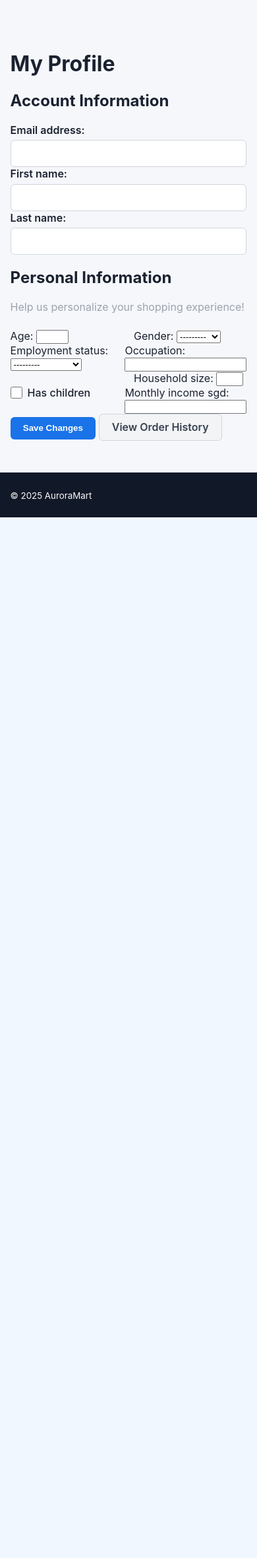
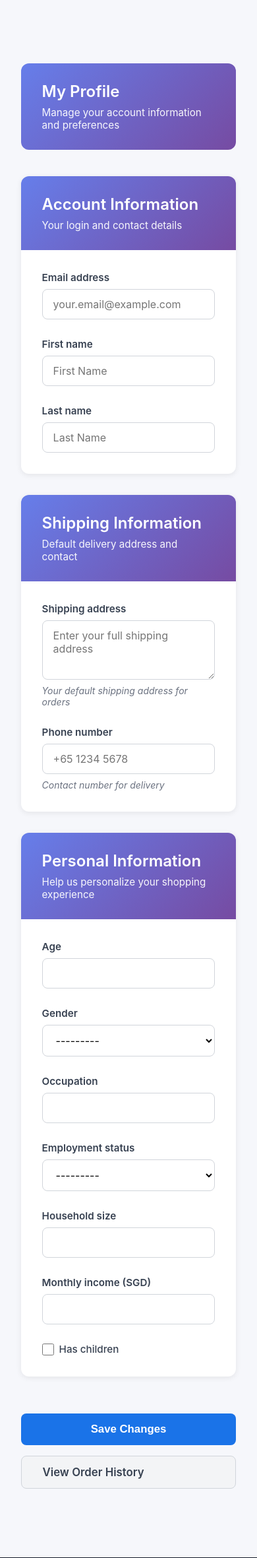
Before and after one commit to Path-yang/IS2108-Pair-Project, a Django app: template auroramart/templates/customers/profile.html in a window 390 px wide. Shown: the part 93-2454 px from the top of the page at 66% size. Before the commit the page ends 877 px from the top, so only its background shows below. Run offline with Django 5.2, Linux system fonts and the light colour scheme; the template is opened without the code that fills it: values that come from a table or form of the project are taken from there, others are empty.

Commit message:
Redesign profile page with improved styling and CUST-04 compliance - Add shipping address and phone number fields

```diff
--- a/auroramart/customers/forms.py
+++ b/auroramart/customers/forms.py
@@ -1,5 +1,5 @@
 from django import forms
-from django.contrib.auth.forms import UserCreationForm
+from django.contrib.auth.forms import UserCreationForm, PasswordChangeForm
 from django.contrib.auth.models import User
 
 from .models import CustomerProfile
@@ -51,6 +51,23 @@ class CustomerProfileForm(forms.ModelForm):
 class UserProfileUpdateForm(forms.ModelForm):
     """Form for updating user account information."""
 
+    shipping_address = forms.CharField(
+        widget=forms.Textarea(attrs={'rows': 3, 'placeholder': 'Enter your full shipping address'}),
+        required=False,
+        help_text="Your default shipping address for orders"
+    )
+    phone_number = forms.CharField(
+        max_length=20,
+        required=False,
+        widget=forms.TextInput(attrs={'placeholder': '+65 1234 5678'}),
+        help_text="Contact number for delivery"
+    )
+
     class Meta:
         model = User
         fields = ["first_name", "last_name", "email"]
+        widgets = {
+            'email': forms.EmailInput(attrs={'placeholder': 'your.email@example.com'}),
+            'first_name': forms.TextInput(attrs={'placeholder': 'First Name'}),
+            'last_name': forms.TextInput(attrs={'placeholder': 'Last Name'}),
+        }
--- a/auroramart/templates/customers/profile.html
+++ b/auroramart/templates/customers/profile.html
@@ -3,33 +3,36 @@
 {% block title %}My Profile - AuroraMart{% endblock %}
 
 {% block content %}
-<div class="profile-container">
-    <h1>My Profile</h1>
-
-    <div class="profile-sections">
-        <section class="profile-section">
-            <h2>Account Information</h2>
-            <form method="post" class="standard-form">
+<div class="profile-page">
+    <form method="post" class="profile-form">
+        <div class="card-header profile-main-header">
+            <h2>My Profile</h2>
+            <p class="card-subtitle">Manage your account information and preferences</p>
+        </div>
         {% csrf_token %}
 
-                <div class="form-group">
-                    {{ user_form.username.label_tag }}
-                    {{ user_form.username }}
-                    {% if user_form.username.errors %}
-                        <span class="field-error">{{ user_form.username.errors.0 }}</span>
-                    {% endif %}
+        <div class="profile-grid">
+            <!-- Account Information Card -->
+            <div class="profile-card">
+                <div class="card-header">
+                    <h2>Account Information</h2>
+                    <p class="card-subtitle">Your login and contact details</p>
                 </div>
 
+                <div class="card-body">
+                    <div class="form-row">
                         <div class="form-group">
-                    {{ user_form.email.label_tag }}
+                            <label for="{{ user_form.email.id_for_label }}">Email address</label>
                             {{ user_form.email }}
                             {% if user_form.email.errors %}
                                 <span class="field-error">{{ user_form.email.errors.0 }}</span>
                             {% endif %}
                         </div>
+                    </div>
 
+                    <div class="form-row form-row-2">
                         <div class="form-group">
-                    {{ user_form.first_name.label_tag }}
+                            <label for="{{ user_form.first_name.id_for_label }}">First name</label>
                             {{ user_form.first_name }}
                             {% if user_form.first_name.errors %}
                                 <span class="field-error">{{ user_form.first_name.errors.0 }}</span>
@@ -37,21 +40,59 @@
                         </div>
 
                         <div class="form-group">
-                    {{ user_form.last_name.label_tag }}
+                            <label for="{{ user_form.last_name.id_for_label }}">Last name</label>
                             {{ user_form.last_name }}
                             {% if user_form.last_name.errors %}
                                 <span class="field-error">{{ user_form.last_name.errors.0 }}</span>
                             {% endif %}
                         </div>
-        </section>
+                    </div>
+                </div>
+            </div>
 
-        <section class="profile-section">
+            <!-- Shipping Information Card -->
+            <div class="profile-card">
+                <div class="card-header">
+                    <h2>Shipping Information</h2>
+                    <p class="card-subtitle">Default delivery address and contact</p>
+                </div>
+
+                <div class="card-body">
+                    <div class="form-row">
+                        <div class="form-group">
+                            <label for="{{ user_form.shipping_address.id_for_label }}">Shipping address</label>
+                            {{ user_form.shipping_address }}
+                            {% if user_form.shipping_address.errors %}
+                                <span class="field-error">{{ user_form.shipping_address.errors.0 }}</span>
+                            {% endif %}
+                            <small class="form-help">{{ user_form.shipping_address.help_text }}</small>
+                        </div>
+                    </div>
+
+                    <div class="form-row">
+                        <div class="form-group">
+                            <label for="{{ user_form.phone_number.id_for_label }}">Phone number</label>
+                            {{ user_form.phone_number }}
+                            {% if user_form.phone_number.errors %}
+                                <span class="field-error">{{ user_form.phone_number.errors.0 }}</span>
+                            {% endif %}
+                            <small class="form-help">{{ user_form.phone_number.help_text }}</small>
+                        </div>
+                    </div>
+                </div>
+            </div>
+
+            <!-- Personal Information Card -->
+            <div class="profile-card">
+                <div class="card-header">
                     <h2>Personal Information</h2>
-            <p class="muted" style="margin-bottom: 1.5rem;">Help us personalize your shopping experience!</p>
+                    <p class="card-subtitle">Help us personalize your shopping experience</p>
+                </div>
 
-                <div style="display: grid; grid-template-columns: 1fr 1fr; gap: 1rem;">
+                <div class="card-body">
+                    <div class="form-row form-row-2">
                         <div class="form-group">
-                        {{ profile_form.age.label_tag }}
+                            <label for="{{ profile_form.age.id_for_label }}">Age</label>
                             {{ profile_form.age }}
                             {% if profile_form.age.errors %}
                                 <span class="field-error">{{ profile_form.age.errors.0 }}</span>
@@ -59,7 +100,7 @@
                         </div>
 
                         <div class="form-group">
-                        {{ profile_form.gender.label_tag }}
+                            <label for="{{ profile_form.gender.id_for_label }}">Gender</label>
                             {{ profile_form.gender }}
                             {% if profile_form.gender.errors %}
                                 <span class="field-error">{{ profile_form.gender.errors.0 }}</span>
@@ -67,54 +108,35 @@
                         </div>
                     </div>
 
-                <div style="display: grid; grid-template-columns: 1fr 1fr; gap: 1rem;">
+                    <div class="form-row form-row-2">
                         <div class="form-group">
-                        {{ profile_form.employment_status.label_tag }}
+                            <label for="{{ profile_form.occupation.id_for_label }}">Occupation</label>
+                            {{ profile_form.occupation }}
+                            {% if profile_form.occupation.errors %}
+                                <span class="field-error">{{ profile_form.occupation.errors.0 }}</span>
+                            {% endif %}
+                        </div>
+
+                        <div class="form-group">
+                            <label for="{{ profile_form.employment_status.id_for_label }}">Employment status</label>
                             {{ profile_form.employment_status }}
                             {% if profile_form.employment_status.errors %}
                                 <span class="field-error">{{ profile_form.employment_status.errors.0 }}</span>
                             {% endif %}
                         </div>
-
-                    <div class="form-group">
-                        {{ profile_form.occupation.label_tag }}
-                        {{ profile_form.occupation }}
-                        {% if profile_form.occupation.errors %}
-                            <span class="field-error">{{ profile_form.occupation.errors.0 }}</span>
-                        {% endif %}
-                    </div>
                     </div>
 
-                <div style="display: grid; grid-template-columns: 1fr 1fr; gap: 1rem;">
+                    <div class="form-row form-row-2">
                         <div class="form-group">
-                        {{ profile_form.education_level.label_tag }}
-                        {{ profile_form.education_level }}
-                        {% if profile_form.education_level.errors %}
-                            <span class="field-error">{{ profile_form.education_level.errors.0 }}</span>
-                        {% endif %}
-                    </div>
-
-                    <div class="form-group">
-                        {{ profile_form.household_size.label_tag }}
+                            <label for="{{ profile_form.household_size.id_for_label }}">Household size</label>
                             {{ profile_form.household_size }}
                             {% if profile_form.household_size.errors %}
                                 <span class="field-error">{{ profile_form.household_size.errors.0 }}</span>
                             {% endif %}
                         </div>
-                </div>
-
-                <div style="display: grid; grid-template-columns: 1fr 1fr; gap: 1rem;">
-                    <div class="form-group">
-                        <label for="{{ profile_form.has_children.id_for_label }}">
-                            {{ profile_form.has_children }} {{ profile_form.has_children.label }}
-                        </label>
-                        {% if profile_form.has_children.errors %}
-                            <span class="field-error">{{ profile_form.has_children.errors.0 }}</span>
-                        {% endif %}
-                    </div>
 
                         <div class="form-group">
-                        {{ profile_form.monthly_income_sgd.label_tag }}
+                            <label for="{{ profile_form.monthly_income_sgd.id_for_label }}">Monthly income (SGD)</label>
                             {{ profile_form.monthly_income_sgd }}
                             {% if profile_form.monthly_income_sgd.errors %}
                                 <span class="field-error">{{ profile_form.monthly_income_sgd.errors.0 }}</span>
@@ -122,12 +144,204 @@
                         </div>
                     </div>
 
+                    <div class="form-row">
+                        <div class="form-group checkbox-group">
+                            <label class="checkbox-label">
+                                {{ profile_form.has_children }}
+                                <span>Has children</span>
+                            </label>
+                            {% if profile_form.has_children.errors %}
+                                <span class="field-error">{{ profile_form.has_children.errors.0 }}</span>
+                            {% endif %}
+                        </div>
+                    </div>
+                </div>
+            </div>
+        </div>
+
         <div class="form-actions">
-                    <button type="submit" class="btn btn-primary">Save Changes</button>
-                    <a href="{% url 'customers:order_history' %}" class="btn btn-secondary">View Order History</a>
+            <button type="submit" class="btn btn-primary btn-lg">Save Changes</button>
+            <a href="{% url 'customers:order_history' %}" class="btn btn-secondary btn-lg">View Order History</a>
         </div>
     </form>
-        </section>
 </div>
-</div>
+
+<style>
+.profile-page {
+    max-width: 1200px;
+    margin: 0 auto;
+    padding: 2.5rem 1rem;
+}
+
+.profile-main-header {
+    margin-bottom: 2.5rem;
+    border-radius: 12px;
+}
+
+.profile-grid {
+    display: grid;
+    gap: 2rem;
+    margin-bottom: 2.5rem;
+}
+
+.profile-card {
+    background: #ffffff;
+    border-radius: 12px;
+    box-shadow: 0 2px 8px rgba(0, 0, 0, 0.08);
+    overflow: hidden;
+    transition: box-shadow 0.3s ease;
+}
+
+.profile-card:hover {
+    box-shadow: 0 4px 12px rgba(0, 0, 0, 0.12);
+}
+
+.card-header {
+    background: linear-gradient(135deg, #667eea 0%, #764ba2 100%);
+    padding: 1.75rem 2rem;
+    color: white;
+}
+
+.card-header h2 {
+    font-size: 1.5rem;
+    font-weight: 600;
+    margin: 0 0 0.5rem 0;
+}
+
+.card-subtitle {
+    font-size: 0.95rem;
+    opacity: 0.95;
+    margin: 0;
+}
+
+.card-body {
+    padding: 2rem;
+}
+
+.form-row {
+    margin-bottom: 1.75rem;
+}
+
+.form-row:last-child {
+    margin-bottom: 0;
+}
+
+.form-row-2 {
+    display: grid;
+    grid-template-columns: 1fr 1fr;
+    gap: 1.75rem;
+}
+
+@media (max-width: 768px) {
+    .form-row-2 {
+        grid-template-columns: 1fr;
+    }
+
+    .profile-header h1 {
+        font-size: 2rem;
+    }
+}
+
+.form-group {
+    display: flex;
+    flex-direction: column;
+}
+
+.form-group label {
+    font-weight: 600;
+    color: #374151;
+    margin-bottom: 0.5rem;
+    font-size: 0.95rem;
+}
+
+.form-group input[type="text"],
+.form-group input[type="email"],
+.form-group input[type="number"],
+.form-group select,
+.form-group textarea {
+    padding: 0.75rem 1rem;
+    border: 1.5px solid #d1d5db;
+    border-radius: 8px;
+    font-size: 1rem;
+    transition: all 0.2s ease;
+    background: #ffffff;
+    font-family: inherit;
+}
+
+.form-group input:focus,
+.form-group select:focus,
+.form-group textarea:focus {
+    outline: none;
+    border-color: #667eea;
+    box-shadow: 0 0 0 4px rgba(102, 126, 234, 0.12);
+}
+
+.form-group textarea {
+    resize: vertical;
+    min-height: 90px;
+}
+
+.checkbox-group {
+    flex-direction: row;
+    align-items: center;
+}
+
+.checkbox-label {
+    display: flex;
+    align-items: center;
+    gap: 0.75rem;
+    font-weight: 500;
+    cursor: pointer;
+    margin: 0;
+    color: #374151;
+}
+
+.checkbox-label input[type="checkbox"] {
+    width: 1.25rem;
+    height: 1.25rem;
+    cursor: pointer;
+    accent-color: #667eea;
+}
+
+.form-help {
+    display: block;
+    margin-top: 0.5rem;
+    font-size: 0.875rem;
+    color: #6b7280;
+    font-style: italic;
+}
+
+.field-error {
+    display: block;
+    margin-top: 0.5rem;
+    font-size: 0.875rem;
+    color: #dc2626;
+    font-weight: 500;
+}
+
+.form-actions {
+    display: flex;
+    gap: 1rem;
+    justify-content: center;
+    padding: 1rem 0;
+    flex-wrap: wrap;
+}
+
+.btn-lg {
+    padding: 0.875rem 2rem;
+    font-size: 1.05rem;
+    font-weight: 600;
+    border-radius: 8px;
+}
+
+@media (max-width: 640px) {
+    .form-actions {
+        flex-direction: column;
+    }
+
+    .form-actions .btn {
+        width: 100%;
+    }
+}
+</style>
 {% endblock %}
```
Lines whose indentation alone changed are shown as unchanged.
